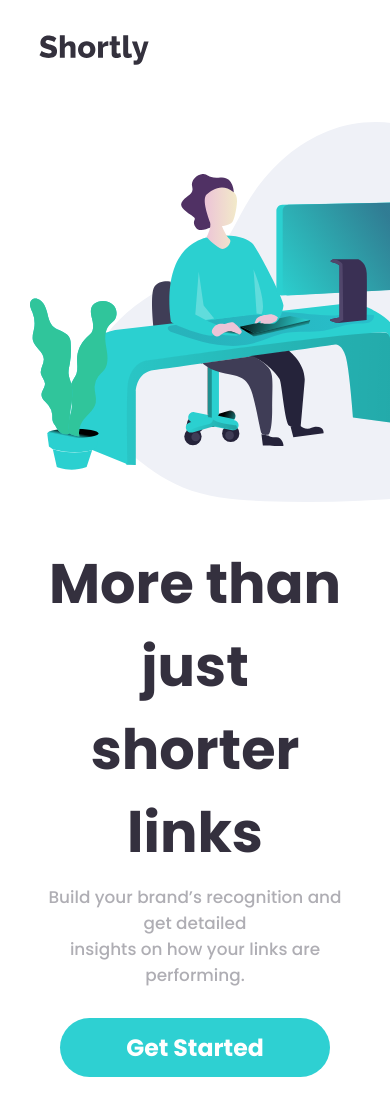
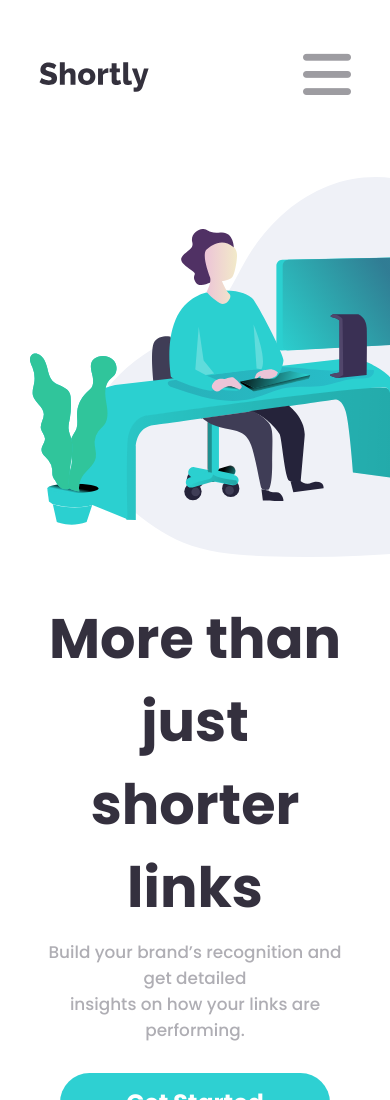
Before and after one commit to jdieTorres/proyecto-prueba-seedem, a plain HTML site: page docs/index.html in a window 390 px wide. Shown: the top 1100 px of the page. Drawn offline with Linux system fonts and the light colour scheme.

Commit message:
23 Sep 21:35

```diff
--- a/docs/responsive.css
+++ b/docs/responsive.css
@@ -157,7 +157,7 @@
     }
 
     .header-menu-icon {
-        display: block;
+        display: block !important;
         font-size: 6.5vh;
         margin-left: 30px;
     }
@@ -179,9 +179,4 @@
         line-height: normal;
         margin-top: 40px;
     }
-
-    .start-subtitle {
-
-    }
-
 }
```
